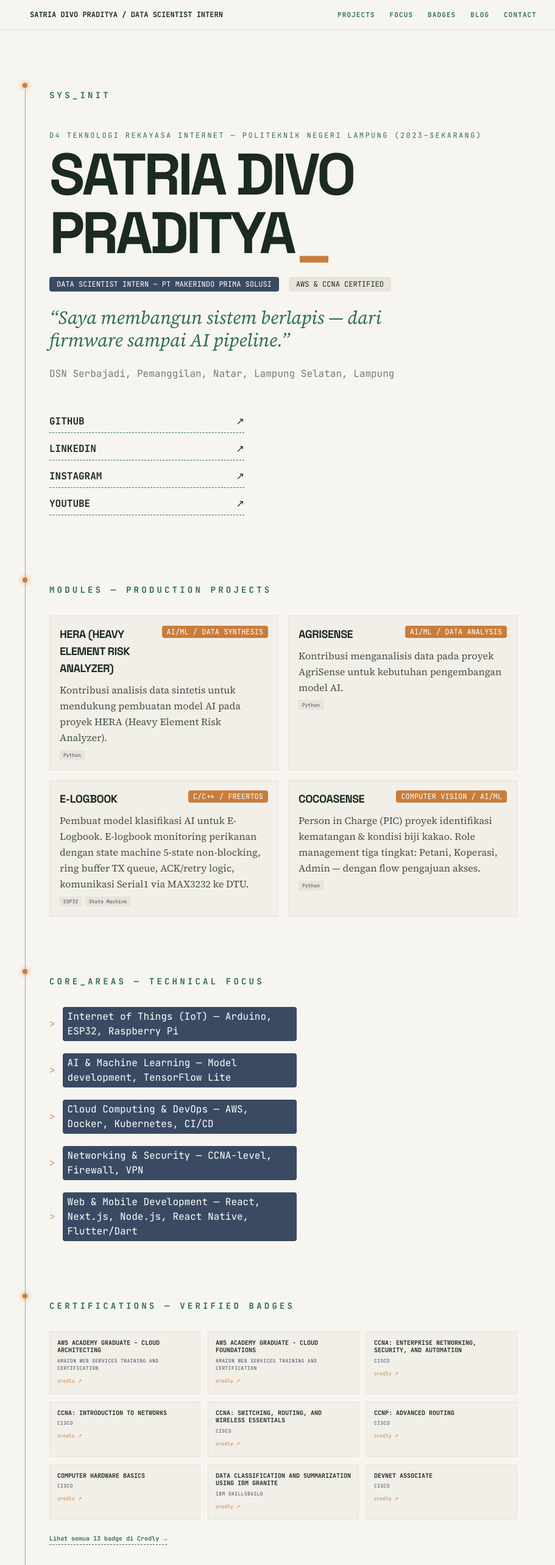
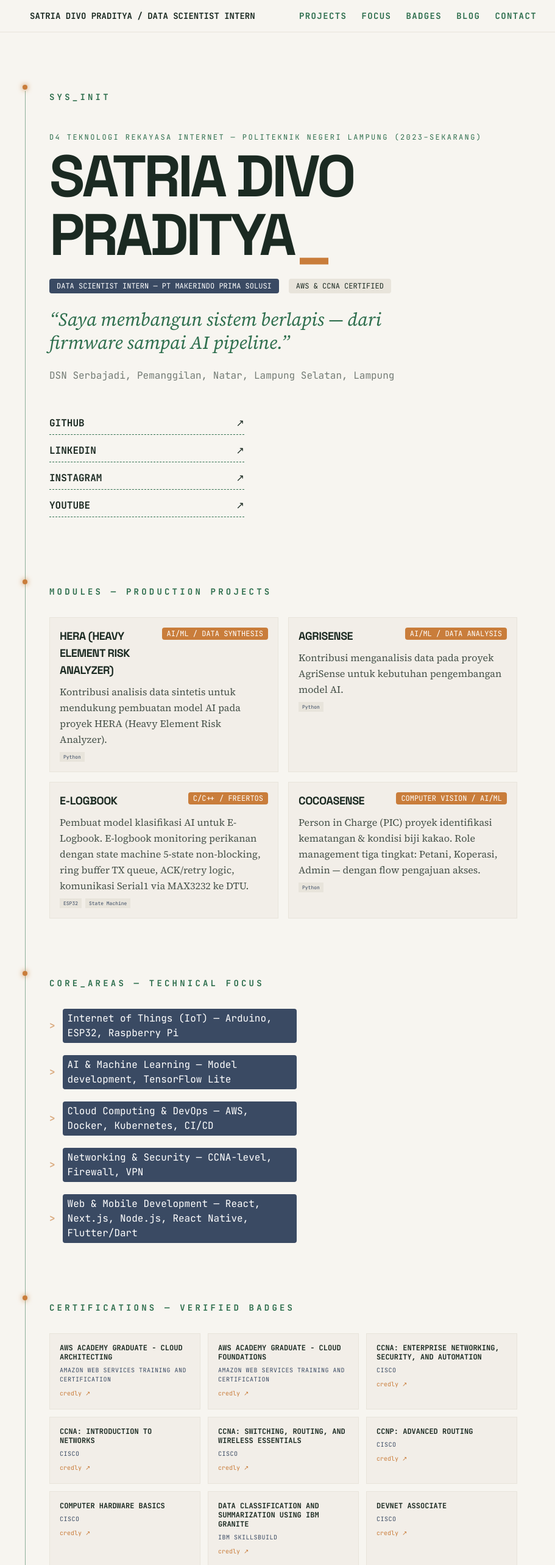
Before and after one commit to SatriaDivo/satriadivo-portfolio, a React (Vite) app: page / in a window 1280 px wide. Shown: the top 2566 px of the page at 61% size, without its empty margins (175-1086 px from the left). Built offline with nearby package versions, Linux system fonts and the light colour scheme.

Commit message:
feat: implement responsive NavBar and Certifications components and update project documentation

```diff
--- a/src/components/Certifications.tsx
+++ b/src/components/Certifications.tsx
@@ -26,16 +26,16 @@ export function Certifications() {
             whileInView="visible"
             viewport={{ once: true, margin: '-20px' }}
             whileHover={{ y: -2, scale: 1.02 }}
-            className="bg-mist/40 border border-mist p-3 hover:border-solder-copper transition-colors group block"
+            className="bg-mist/40 border border-mist p-4 hover:border-solder-copper transition-colors group block"
           >
-            <p className="text-[10px] font-mono font-bold text-ink-circuit uppercase leading-tight mb-1 group-hover:text-trace-green transition-colors">
+            <p className="text-[11px] sm:text-xs font-mono font-bold text-ink-circuit uppercase leading-tight mb-1.5 group-hover:text-trace-green transition-colors">
               {badge.name}
             </p>
-            <p className="text-[8px] font-mono text-slate-node uppercase tracking-wider">
+            <p className="text-[9px] sm:text-[10px] font-mono text-slate-node uppercase tracking-wider">
               {badge.issuer}
             </p>
             <motion.span
-              className="text-[8px] font-mono text-solder-copper mt-1.5 inline-block"
+              className="text-[9px] sm:text-[10px] font-mono text-solder-copper mt-2 inline-block"
               whileHover={{ x: 2 }}
             >
               credly ↗
@@ -53,7 +53,7 @@ export function Certifications() {
         viewport={{ once: true }}
         transition={{ duration: 0.4, delay: 0.3 }}
         whileHover={{ x: 4 }}
-        className="inline-flex items-center gap-1.5 text-[10px] font-mono font-bold text-trace-green hover:text-solder-copper transition-colors border-b border-dashed border-trace-green hover:border-solder-copper pb-0.5"
+        className="inline-flex items-center gap-1.5 text-xs sm:text-sm font-mono font-bold text-trace-green hover:text-solder-copper transition-colors border-b border-dashed border-trace-green hover:border-solder-copper pb-0.5"
       >
         Lihat semua {personalInfo.certificationBadges.length} badge di Credly
         <span className="text-xs">→</span>
--- a/src/components/NavBar.tsx
+++ b/src/components/NavBar.tsx
@@ -28,14 +28,14 @@ export function NavBar() {
         <Link
           to="/"
           onClick={() => window.scrollTo({ top: 0, behavior: 'smooth' })}
-          className="font-mono font-bold text-[10px] sm:text-xs uppercase text-ink-circuit hover:text-solder-copper transition-colors truncate max-w-[60%] sm:max-w-none inline-block"
+          className="font-mono font-bold text-xs sm:text-sm uppercase text-ink-circuit hover:text-solder-copper transition-colors truncate max-w-[60%] sm:max-w-none inline-block"
         >
           <span className="hidden sm:inline">{personalInfo.name.toUpperCase()} / </span>
           {personalInfo.role.toUpperCase()}
         </Link>
 
         {/* Desktop nav */}
-        <nav className="hidden sm:flex gap-6 text-[10px] sm:text-[11px] uppercase tracking-widest font-semibold font-mono">
+        <nav className="hidden sm:flex gap-6 text-xs sm:text-sm uppercase tracking-widest font-semibold font-mono">
           {links.map((link) => (
             <div key={link.label} className="relative group">
               <a
```
Also changed, not shown: 1 other file (tests, documents, lock files or other folders).
